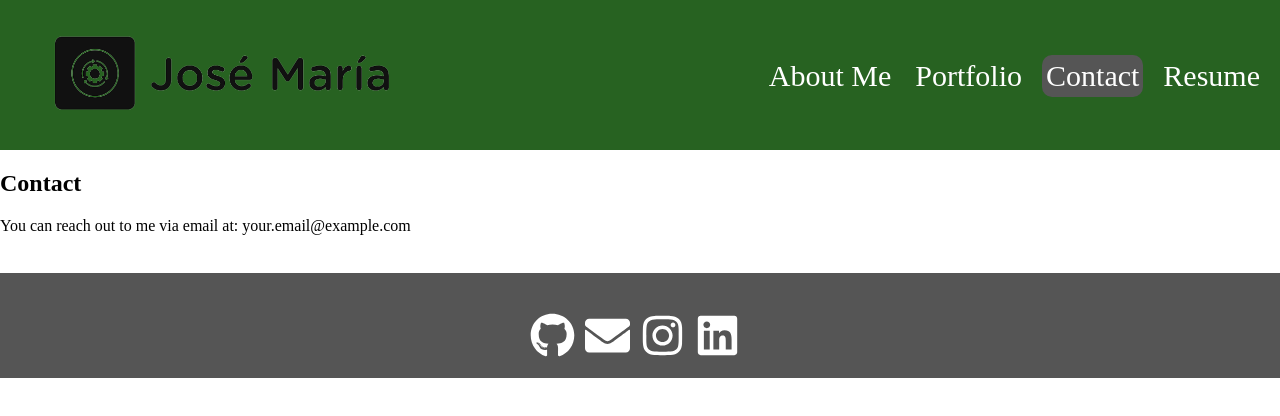
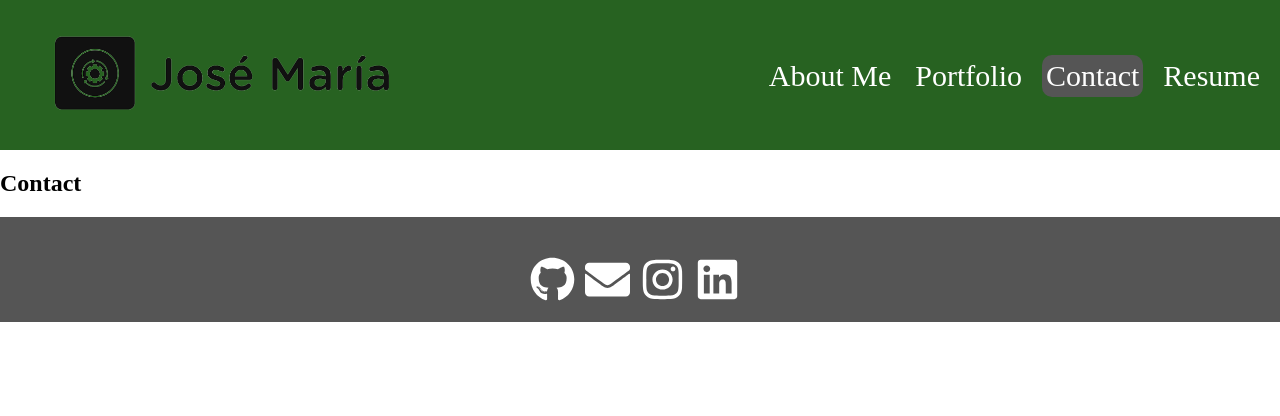
Before and after one commit to ChemaKing13/20.ReactPortfolio, a React (Create React App) app in the folder portfolio/: page /contact in a window 1280 px wide. Shown: the top 416 px of the page. Built offline with nearby package versions, Linux system fonts and the light colour scheme.

Commit message:
files distribution changed

```diff
--- a/portfolio/src/components/AboutMe.js
+++ b/portfolio/src/components/AboutMe.js
@@ -8,12 +8,6 @@ const AboutMe = () => {
         <div className="about-me-content">
           <div className="about-me-text">
             <h2>About Me</h2>
-            <p>
-              Welcome to my portfolio website! My name is [Your Name], and I am a passionate web developer based in [Your Location]. I enjoy creating interactive and user-friendly web applications using the latest technologies.
-            </p>
-            <p>
-              [More about yourself and your experiences, skills, and interests.]
-            </p>
           </div>
           <div className="about-me-image animation-bounce">
             <img src='./images/pic.JPG' alt="My Picture" />
--- a/portfolio/src/components/Contact.js
+++ b/portfolio/src/components/Contact.js
@@ -4,23 +4,6 @@ const Contact = () => {
   return (
     <div className="contact">
       <h2>Contact</h2>
-      <p>
-        {/* Your contact information */}
-        You can reach out to me via email at: your.email@example.com
-      </p>
-      <div className="social-media-links">
-        {/* Add your social media links */}
-        <a href="https://www.linkedin.com/in/yourusername" target="_blank" rel="noopener noreferrer">
-          LinkedIn
-        </a>
-        <a href="https://twitter.com/yourusername" target="_blank" rel="noopener noreferrer">
-          Twitter
-        </a>
-        <a href="https://github.com/yourusername" target="_blank" rel="noopener noreferrer">
-          GitHub
-        </a>
-        {/* Add more social media links as needed */}
-      </div>
     </div>
   );
 };
--- a/portfolio/src/components/Portfolio.js
+++ b/portfolio/src/components/Portfolio.js
@@ -16,23 +16,6 @@ const Portfolio = () => {
   return (
     <div className="portfolio">
       <h2>Portfolio</h2>
-      <div className="project-list">
-        {projects.map((project) => (
-          <div className="project" key={project.id}>
-            <img src={project.imageUrl} alt={project.title} />
-            <h3>{project.title}</h3>
-            <p>{project.description}</p>
-            <div className="project-links">
-              <a href={project.demoUrl} target="_blank" rel="noopener noreferrer">
-                Live Demo
-              </a>
-              <a href={project.codeUrl} target="_blank" rel="noopener noreferrer">
-                Source Code
-              </a>
-            </div>
-          </div>
-        ))}
-      </div>
     </div>
   );
 };
--- a/portfolio/src/components/Resume.js
+++ b/portfolio/src/components/Resume.js
@@ -15,17 +15,6 @@ const Resume = () => {
   return (
     <div className="resume">
       <h2>Resume</h2>
-      <p>
-        {/* Add a brief introduction or summary of your skills */}
-        I am a passionate web developer with experience in various technologies. Below is a
-        list of some of the technologies I'm proficient in:
-      </p>
-      <ul>
-        {/* Create a list item for each technology */}
-        {technologies.map((technology, index) => (
-          <li key={index}>{technology}</li>
-        ))}
-      </ul>
     </div>
   );
 };
```
